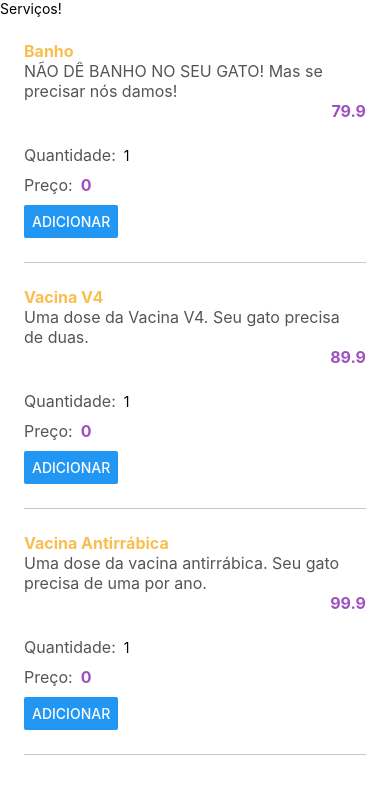
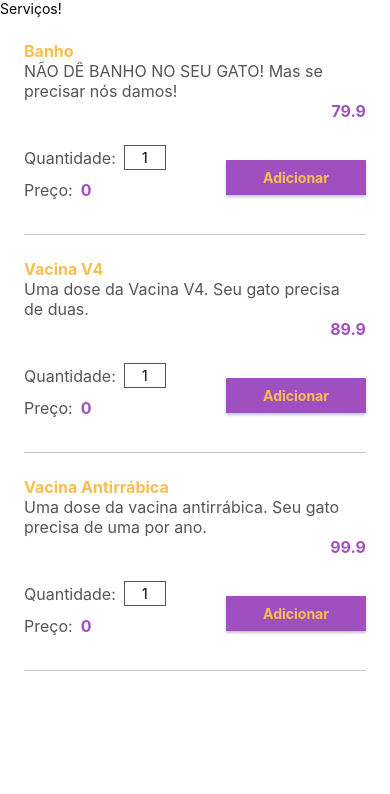
Before and after one commit to thidantas/navegacao-com-menu-e-suporte-as-telas, a React Native app: screen / in a window 390 px wide. Shown: the top 794 px of the page. Built offline with nearby package versions, Linux system fonts and the light colour scheme.

Commit message:
feat: add button to cart

```diff
--- /dev/null
+++ b/src/componentes/Botao/estilos.js
@@ -0,0 +1,24 @@
+import { StyleSheet } from 'react-native';
+import { cores } from '../../estilos';
+
+export default (pequeno, invertido) => StyleSheet.create({
+  botao: {
+    width: 140,
+    paddingVertical: pequeno ? 3 : 9,
+    paddingHorizontal: 20,
+    backgroundColor: invertido ? cores.laranja : cores.roxo,
+    shadowColor: "#000",
+    shadowOffset: {
+      width: 0,
+      height: 2,
+    },
+    shadowOpacity: 0.23,
+    shadowRadius: 2.62,
+    elevation: 4,
+  },
+  valor: {
+    fontWeight: 'bold',
+    textAlign: 'center',
+    color: invertido ? cores.roxo : cores.laranja,
+  }
+});
--- /dev/null
+++ b/src/componentes/Botao/index.js
@@ -0,0 +1,19 @@
+import React from "react";
+import { TouchableOpacity, Text } from "react-native";
+import estilos from "./estilos";
+import funcaoEstilosPadrao from "./estilos";
+
+export default function Botao({
+  pequeno = false,
+  invertido = false,
+  valor,
+  acao,
+  estilos,
+}) {
+  const estilosPadrao = funcaoEstilosPadrao(pequeno, invertido);
+  return (
+    <TouchableOpacity onPress={acao} style={[estilosPadrao.botao, estilos]}>
+      <Text style={estilosPadrao.valor}>{valor}</Text>
+    </TouchableOpacity>
+  );
+}
--- /dev/null
+++ b/src/componentes/CampoInteiro/estilos.js
@@ -0,0 +1,11 @@
+import { StyleSheet } from 'react-native';
+import { cores } from '../../estilos';
+
+export default StyleSheet.create({
+  campo: {
+    height: 25,
+    borderWidth: 1,
+    borderColor: cores.escuro,
+    textAlign: 'center',
+  }
+});
--- a/src/componentes/CampoInteiro/index.js
+++ b/src/componentes/CampoInteiro/index.js
@@ -1,14 +1,25 @@
 import React from "react";
 import { TextInput } from "react-native";
+import estilosPadrao from "./estilos";
 
-export default function CampoInteiro({ valor, acao }) {
+export default function CampoInteiro({ valor, estilos, acao }) {
+  const atualiza = (novoValor, acaoRetorno) => {
+    const verificaInteiro = novoValor.match(/^[0-9]*$/);
+    if (!verificaInteiro) return;
+
+    const removeZeroEsquerda = novoValor.replace(/^(0)(.+)/, "$2");
+
+    acaoRetorno(removeZeroEsquerda);
+  };
+
   const numeroEmTexto = String(valor);
   return (
     <TextInput
+      style={[estilosPadrao.campo, estilos]}
       keyboardType="number-pad"
       selectTextOnFocus
       onChangeText={(novoValor) => {
-        acao(novoValor);
+        atualiza(novoValor, acao);
       }}
       value={numeroEmTexto}
     />
--- a/src/telas/Servicos/Item/index.js
+++ b/src/telas/Servicos/Item/index.js
@@ -1,6 +1,7 @@
 import React, { useState } from "react";
-import { View, Text, Button } from "react-native";
+import { View, Text } from "react-native";
 import CampoInteiro from "../../../componentes/CampoInteiro";
+import Botao from "../../../componentes/Botao";
 import estilos from "./estilos";
 
 export default function Item({ nome, preco, descricao }) {
@@ -16,14 +17,18 @@
         <View>
           <View style={estilos.valor}>
             <Text style={estilos.descricao}>Quantidade:</Text>
-            <CampoInteiro valor={quantidade} acao={setQuantidade} />
+            <CampoInteiro
+              estilos={estilos.quantidade}
+              valor={quantidade}
+              acao={setQuantidade}
+            />
           </View>
           <View style={estilos.valor}>
             <Text style={estilos.descricao}>Preço:</Text>
             <Text style={estilos.preco}>0</Text>
           </View>
         </View>
-        <Button title="Adicionar" />
+        <Botao valor="Adicionar" acao={() => {}} />
       </View>
       <View style={estilos.divisor} />
     </>
```
